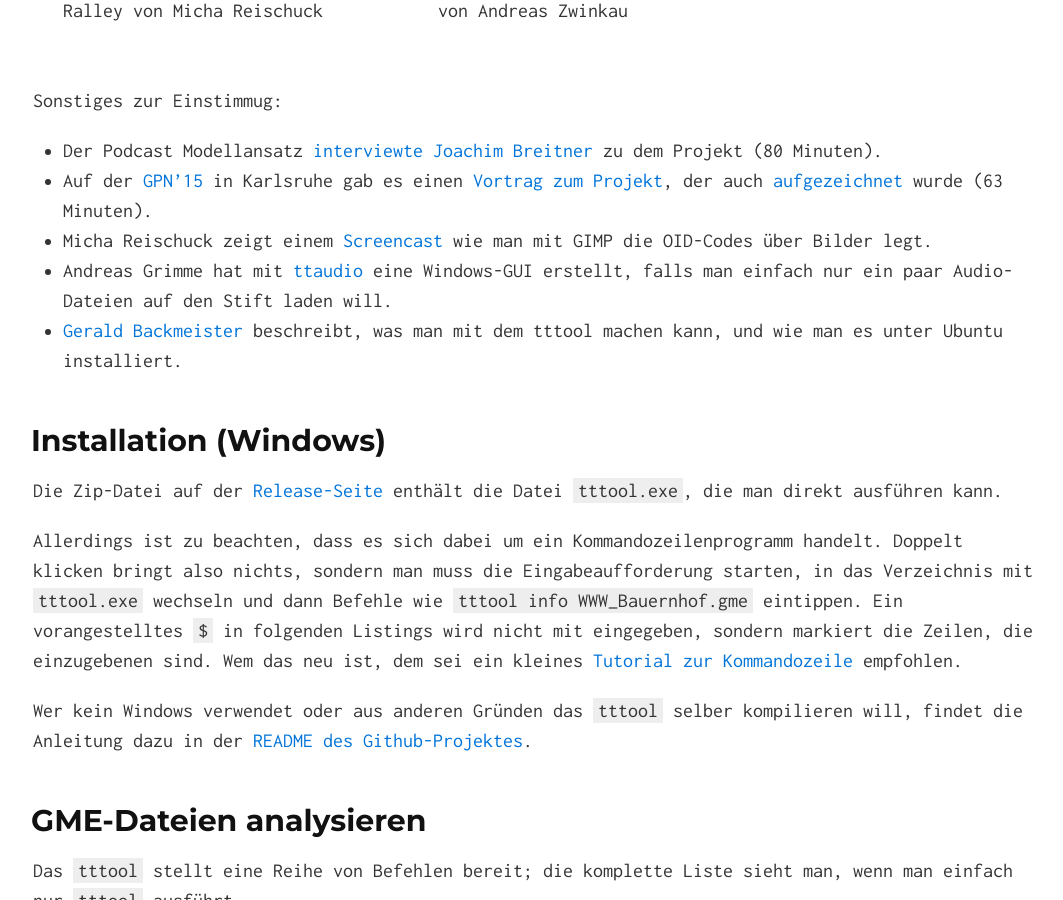
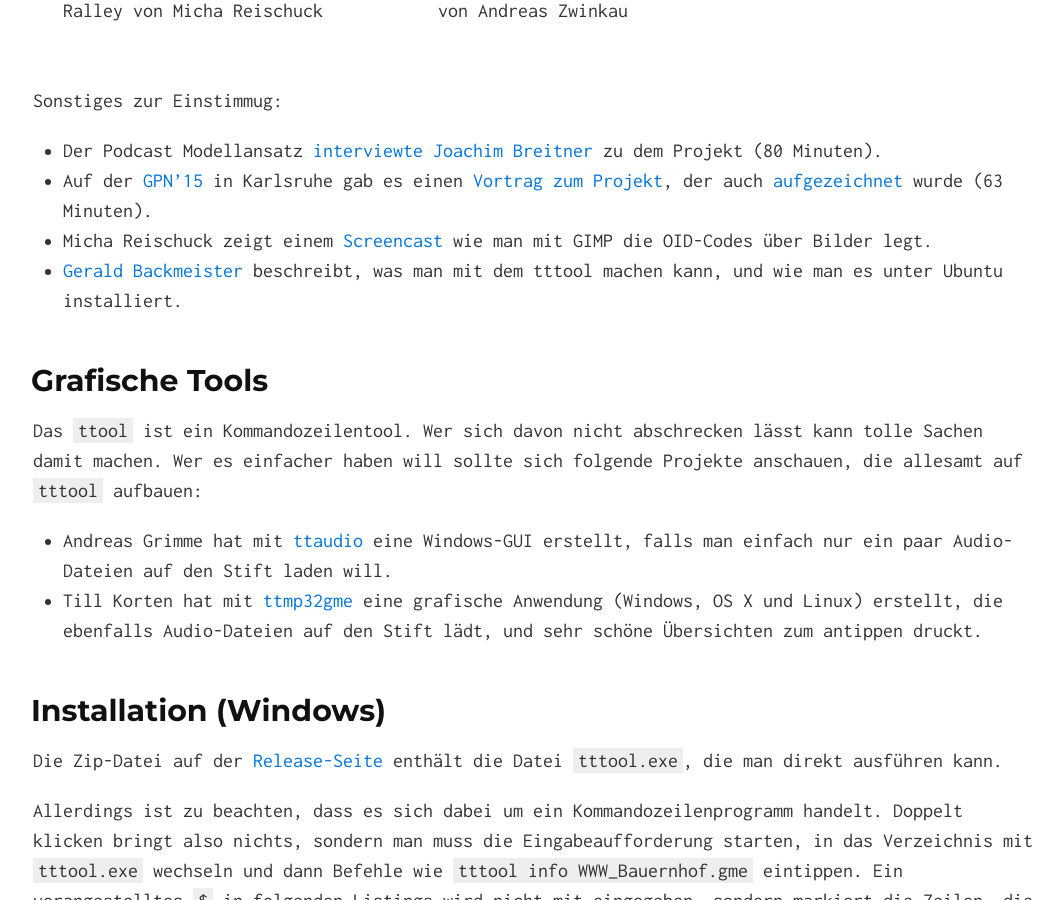
Before and after one commit to entropia/tip-toi-reveng, a Jekyll site: the page built from index.md, in a window 1280 px wide and 900 px high, scrolled down 2282 px. Shown: the whole window, without its empty margins (107-1170 px from the left). Built offline with Jekyll 4.4.1, drawn with Linux system fonts in a browser that asks for light colours.

Commit message:
ttmp32gme

```diff
--- a/index.md
+++ b/index.md
@@ -122,8 +122,14 @@
  * Der Podcast Modellansatz [interviewte Joachim Breitner](http://modellansatz.de/papierrechner) zu dem Projekt (80 Minuten).
  * Auf der [GPN'15](https://entropia.de/GPN15) in Karlsruhe gab es einen [Vortrag zum Projekt](https://entropia.de/GPN15:Der_Tiptoi-Stift), der auch [aufgezeichnet](https://media.ccc.de/browse/conferences/gpn/gpn15/gpn15-6687-der_tiptoi-stift.html#video) wurde (63 Minuten).
  * Micha Reischuck zeigt einem [Screencast](https://youtu.be/QtdlwmKgg70) wie man mit GIMP die OID-Codes über Bilder legt.
+ * [Gerald Backmeister](http://mamu.backmeister.name/programmierung-und-skripting/tiptoi-hacking-mit-tttool/) beschreibt, was man mit dem tttool machen kann, und wie man es unter Ubuntu installiert.
+
+## Grafische Tools
+
+Das `ttool` ist ein Kommandozeilentool. Wer sich davon nicht abschrecken lässt kann tolle Sachen damit machen. Wer es einfacher haben will sollte sich folgende Projekte anschauen, die allesamt auf `tttool` aufbauen:
+
  * Andreas Grimme hat mit [ttaudio](https://github.com/sidiandi/ttaudio#readme) eine Windows-GUI erstellt, falls man einfach nur ein paar Audio-Dateien auf den Stift laden will.
- * [Gerald Backmeister](http://mamu.backmeister.name/programmierung-und-skripting/tiptoi-hacking-mit-tttool/) beschreibt, was man mit dem tttool machen kann, und wie man es unter Ubuntu installiert.
+ * Till Korten hat mit [ttmp32gme](https://github.com/thawn/ttmp32gme) eine grafische Anwendung (Windows, OS X und Linux) erstellt, die ebenfalls Audio-Dateien auf den Stift lädt, und sehr schöne Übersichten zum antippen druckt.
 
 ## Installation (Windows)
 
```
